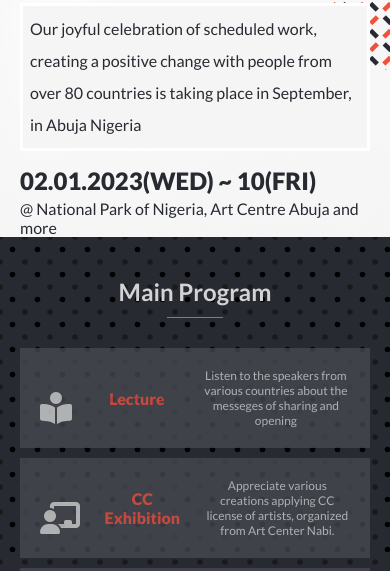
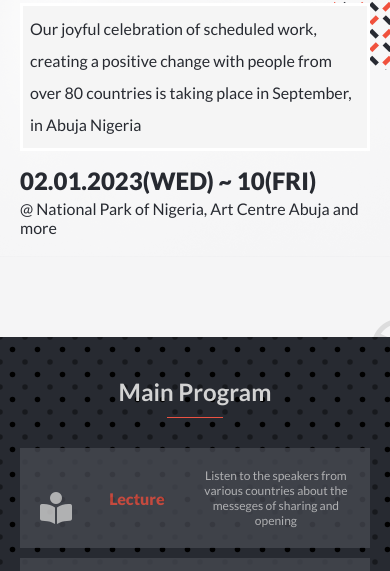
Before and after one commit to eric2umeh/summit-capstone, a website: page index.html in a window 390 px wide. Shown: the part 259-830 px from the top of the page. Drawn offline with Linux system fonts and the light colour scheme; files whose address does not match are found by name; a web font is replaced by a local one.

Commit message:
Complete capstone

```diff
--- a/css/style.css
+++ b/css/style.css
@@ -469,8 +469,9 @@
 
   /* Headline Section */
   #main {
-    background: url(assets/bg-mobile.png) no-repeat right center;
+    background: url(../assets/bg-mobile.png) no-repeat right center;
     margin: -100px;
+    margin-bottom: 0;
   }
 
   .titleHead {
```
